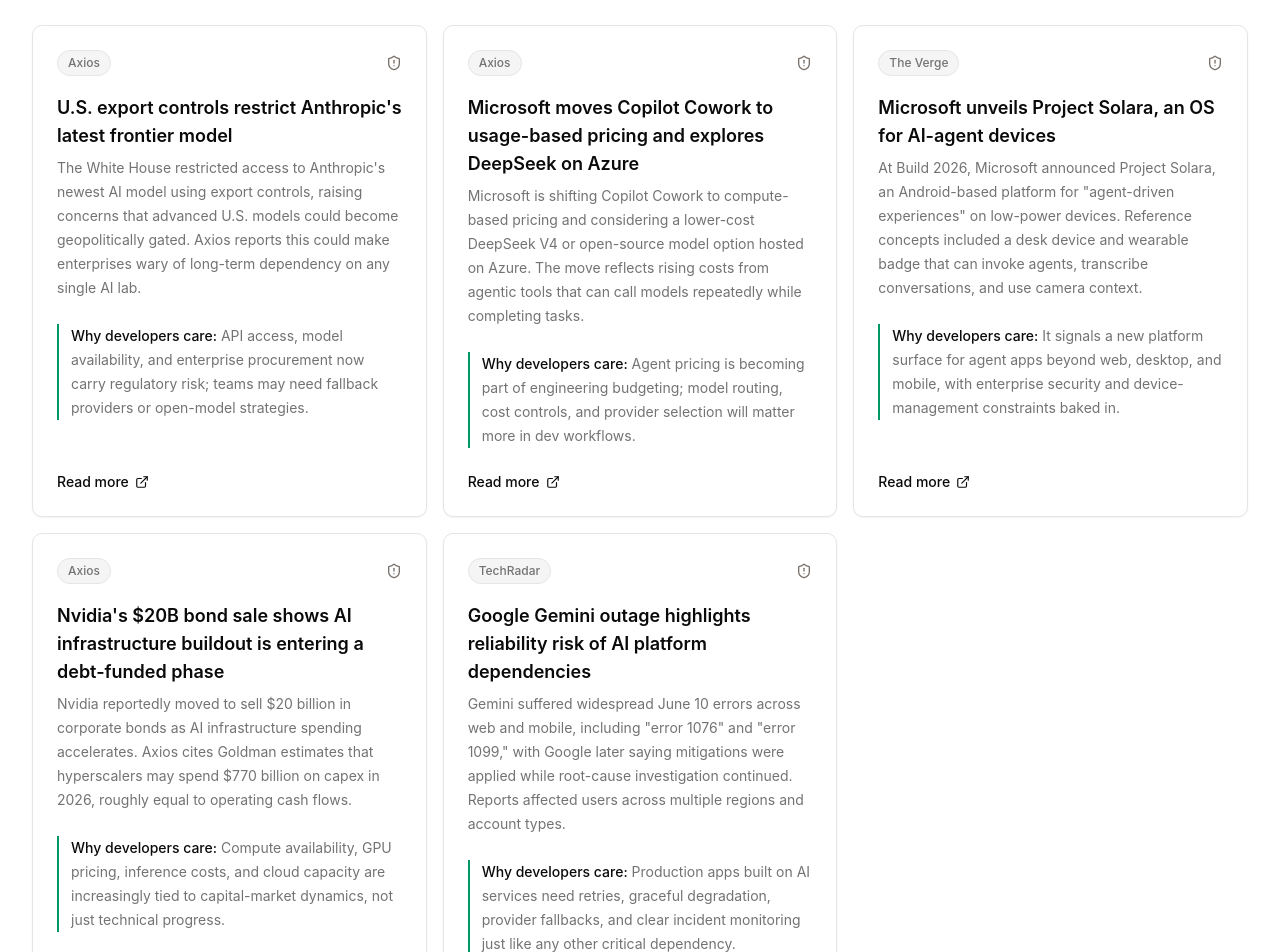
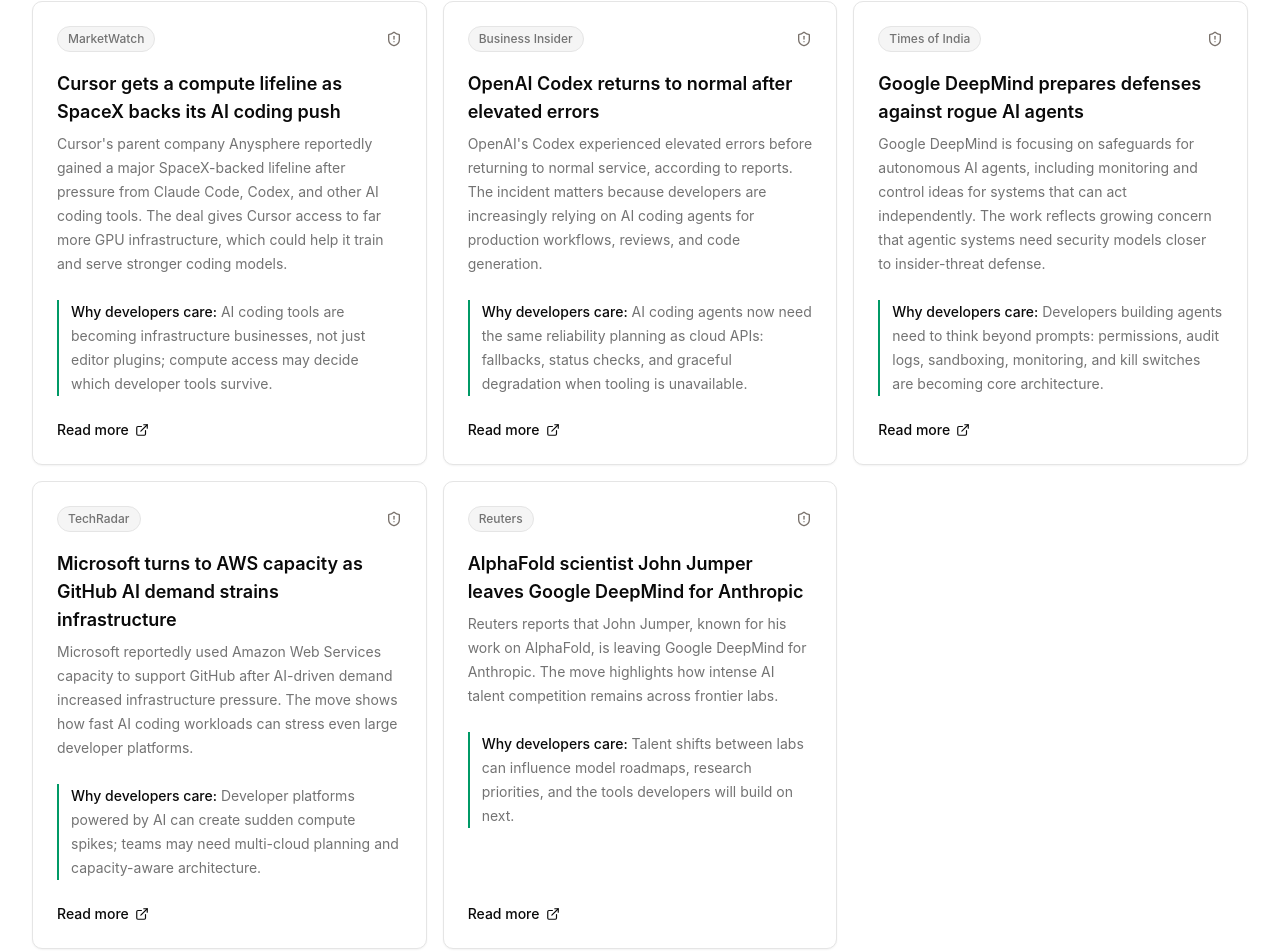
Before and after one commit to Zlatanoski/DevNews, a Next.js app in the folder frontend/: page / in a window 1280 px wide. Shown: the part 740-1692 px from the top of the page. Built offline with nearby package versions, Linux system fonts and the light colour scheme; no server answers.

Commit message:
fix: update hero stories for daily digest

```diff
--- a/frontend/src/components/digest-data.ts
+++ b/frontend/src/components/digest-data.ts
@@ -1,51 +1,50 @@
 export const stories = [
   {
-    headline: "U.S. export controls restrict Anthropic's latest frontier model",
+    headline:
+      "Cursor gets a compute lifeline as SpaceX backs its AI coding push",
     summary:
-      "The White House restricted access to Anthropic's newest AI model using export controls, raising concerns that advanced U.S. models could become geopolitically gated. Axios reports this could make enterprises wary of long-term dependency on any single AI lab.",
-    source: "Axios",
-    url: "https://www.axios.com/2026/06/16/ai-anthropic-export-controls",
+      "Cursor's parent company Anysphere reportedly gained a major SpaceX-backed lifeline after pressure from Claude Code, Codex, and other AI coding tools. The deal gives Cursor access to far more GPU infrastructure, which could help it train and serve stronger coding models.",
+    source: "MarketWatch",
+    url: "https://www.marketwatch.com/story/social-media-declared-cursor-dead-then-spacex-handed-the-ai-startup-a-60-billion-lifeline-50454e29",
     why:
-      "API access, model availability, and enterprise procurement now carry regulatory risk; teams may need fallback providers or open-model strategies.",
+      "AI coding tools are becoming infrastructure businesses, not just editor plugins; compute access may decide which developer tools survive.",
+  },
+  {
+    headline: "OpenAI Codex returns to normal after elevated errors",
+    summary:
+      "OpenAI's Codex experienced elevated errors before returning to normal service, according to reports. The incident matters because developers are increasingly relying on AI coding agents for production workflows, reviews, and code generation.",
+    source: "Business Insider",
+    url: "https://www.businessinsider.com/openai-codex-elevated-errors-at-capacity-2026-6",
+    why:
+      "AI coding agents now need the same reliability planning as cloud APIs: fallbacks, status checks, and graceful degradation when tooling is unavailable.",
+  },
+  {
+    headline: "Google DeepMind prepares defenses against rogue AI agents",
+    summary:
+      "Google DeepMind is focusing on safeguards for autonomous AI agents, including monitoring and control ideas for systems that can act independently. The work reflects growing concern that agentic systems need security models closer to insider-threat defense.",
+    source: "Times of India",
+    url: "https://timesofindia.indiatimes.com/technology/tech-news/google-deepmind-prepares-to-protect-itself-from-ai-agents-going-rogue-but-theres-a-problem/articleshow/131859318.cms",
+    why:
+      "Developers building agents need to think beyond prompts: permissions, audit logs, sandboxing, monitoring, and kill switches are becoming core architecture.",
   },
   {
     headline:
-      "Microsoft moves Copilot Cowork to usage-based pricing and explores DeepSeek on Azure",
+      "Microsoft turns to AWS capacity as GitHub AI demand strains infrastructure",
     summary:
-      "Microsoft is shifting Copilot Cowork to compute-based pricing and considering a lower-cost DeepSeek V4 or open-source model option hosted on Azure. The move reflects rising costs from agentic tools that can call models repeatedly while completing tasks.",
-    source: "Axios",
-    url: "https://www.axios.com/2026/06/16/microsoft-copilot-cowork-tokenmaxxing-cowork",
+      "Microsoft reportedly used Amazon Web Services capacity to support GitHub after AI-driven demand increased infrastructure pressure. The move shows how fast AI coding workloads can stress even large developer platforms.",
+    source: "TechRadar",
+    url: "https://www.techradar.com/pro/microsoft-forced-to-turn-to-aws-to-boost-github-cloud-capacity-following-ai-demand-surge",
     why:
-      "Agent pricing is becoming part of engineering budgeting; model routing, cost controls, and provider selection will matter more in dev workflows.",
+      "Developer platforms powered by AI can create sudden compute spikes; teams may need multi-cloud planning and capacity-aware architecture.",
   },
   {
-    headline: "Microsoft unveils Project Solara, an OS for AI-agent devices",
+    headline: "AlphaFold scientist John Jumper leaves Google DeepMind for Anthropic",
     summary:
-      'At Build 2026, Microsoft announced Project Solara, an Android-based platform for "agent-driven experiences" on low-power devices. Reference concepts included a desk device and wearable badge that can invoke agents, transcribe conversations, and use camera context.',
-    source: "The Verge",
-    url: "https://www.theverge.com/news/941830/microsoft-project-solara-os-ai-agent-gadgets",
+      "Reuters reports that John Jumper, known for his work on AlphaFold, is leaving Google DeepMind for Anthropic. The move highlights how intense AI talent competition remains across frontier labs.",
+    source: "Reuters",
+    url: "https://www.reuters.com/technology/us-scientist-john-jumper-leave-google-deepmind-anthropic-2026-06-19/",
     why:
-      "It signals a new platform surface for agent apps beyond web, desktop, and mobile, with enterprise security and device-management constraints baked in.",
-  },
-  {
-    headline:
-      "Nvidia's $20B bond sale shows AI infrastructure buildout is entering a debt-funded phase",
-    summary:
-      "Nvidia reportedly moved to sell $20 billion in corporate bonds as AI infrastructure spending accelerates. Axios cites Goldman estimates that hyperscalers may spend $770 billion on capex in 2026, roughly equal to operating cash flows.",
-    source: "Axios",
-    url: "https://www.axios.com/2026/06/16/ai-nvidia-bonds-debt",
-    why:
-      "Compute availability, GPU pricing, inference costs, and cloud capacity are increasingly tied to capital-market dynamics, not just technical progress.",
-  },
-  {
-    headline:
-      "Google Gemini outage highlights reliability risk of AI platform dependencies",
-    summary:
-      'Gemini suffered widespread June 10 errors across web and mobile, including "error 1076" and "error 1099," with Google later saying mitigations were applied while root-cause investigation continued. Reports affected users across multiple regions and account types.',
-    source: "TechRadar",
-    url: "https://www.techradar.com/news/live/gemini-down-june-2026",
-    why:
-      "Production apps built on AI services need retries, graceful degradation, provider fallbacks, and clear incident monitoring just like any other critical dependency.",
+      "Talent shifts between labs can influence model roadmaps, research priorities, and the tools developers will build on next.",
   },
 ]
 
```
